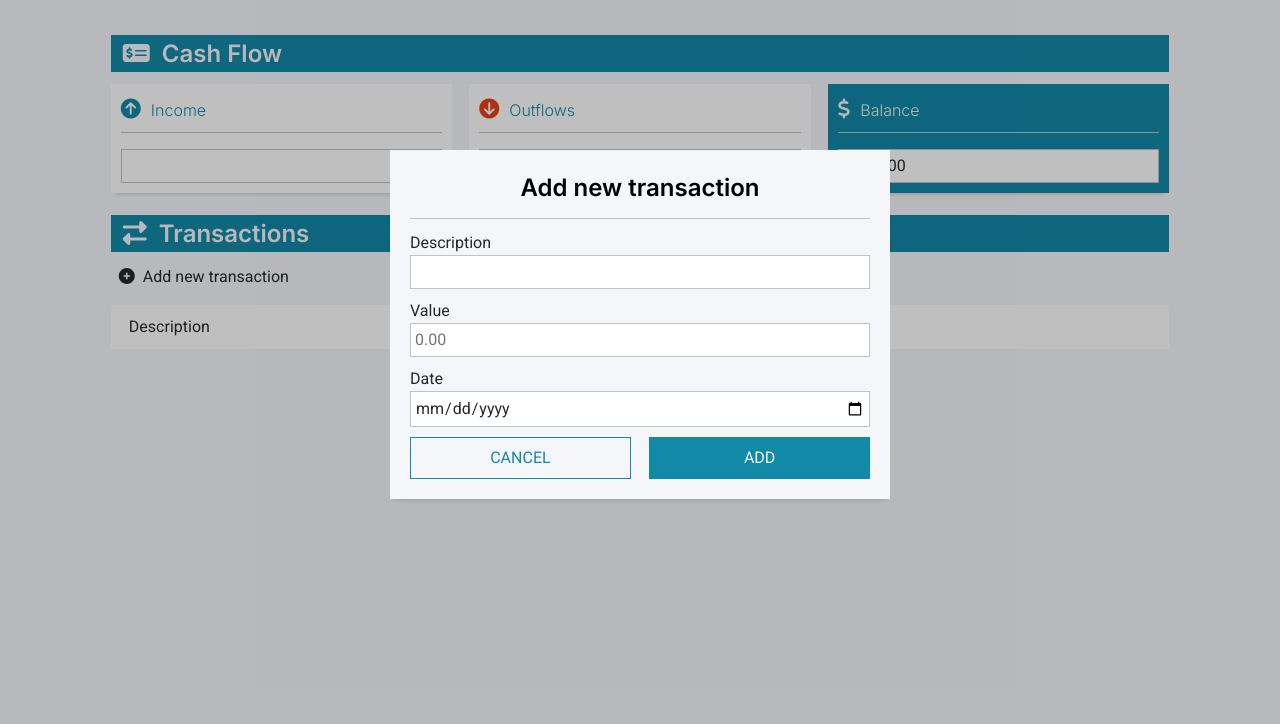
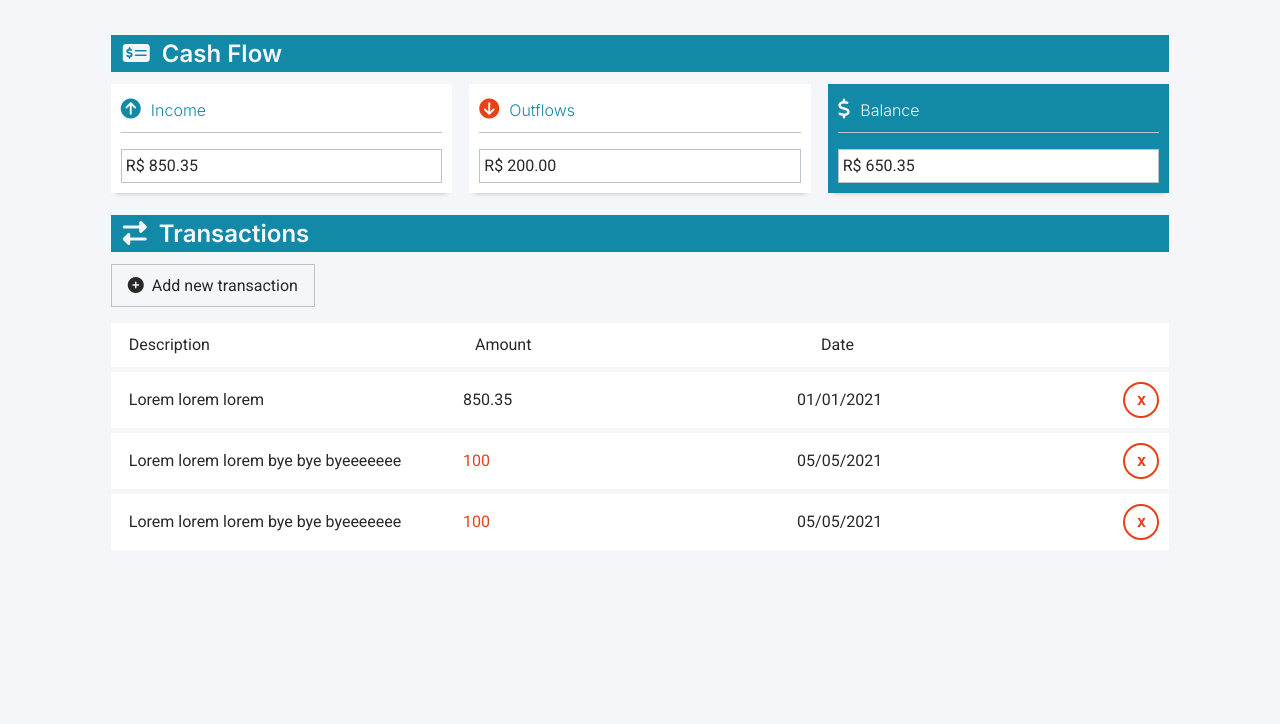
Before and after one commit to jennifer-magpantay/discover1-finances-control, a website: page index.html in a window 1280 px wide. Shown: the part 76-800 px from the top of the page. Drawn offline with Linux system fonts and the light colour scheme.

Commit message:
refactor code structure and set delete function

```diff
--- a/index.html
+++ b/index.html
@@ -26,18 +26,19 @@
             <div class="container">
                 <div class="card">
                     <h3 class="card__title income">Income</h3>
-                    <input type="number" name="income" id="income">
+                    <p class="card__result">R$<span class="income-result"></span></p>
+                    <!-- <input type="number" name="income" id="income"> -->
                 </div>
 
                 <div class="card">
                     <h3 class="card__title outflow">Outflows</h3>
-                    <p class="card__result">R$<span>00.00</span></p>
+                    <p class="card__result">R$<span class="outflow-result"></span></p>
                     <!-- <input type="number" name="outflows" id="outflows" readonly> -->
                 </div>
 
                 <div class="card primary">
                     <h3 class="card__title balance">Balance</h3>
-                    <p class="card__result">R$<span>00.00</span></p>
+                    <p class="card__result">R$<span class="balance-result"></span></p>
                     <!-- <input type="number" name="balance" id="balance" readonly> -->
                 </div>
             </div>
@@ -47,18 +48,23 @@
         <section class="transactions">
             <h2 class="section__title">Transactions</h2>
             <!-- add a new transactions -->
-            <p class="add">Add new transaction</p>
+            <button class="button-add">Add new transaction</button>
+
             <div class="transactions__container">
                 <p class="transactions__description">Description</p>
-                <p class="transactions__value">Value</p>
+                <p class="transactions__amount">Amount</p>
                 <p class="transactions__date">Date</p>
             </div>
+
+            <!-- display list inside root -->
+            <div class="root"></div>
         </section>
     </main>
 
     <!-- modal -->
-    <div class="overlay active">
+    <div class="overlay">
         <div class="modal">
+            <button type="button" class="button-close"></button>
             <h2 class="modal__title">Add new transaction</h2>
             <!-- form -->
             <div class="form__container">
@@ -68,9 +74,20 @@
                         <input type="text" name="description" id="description"></select>
                     </div>
 
+                    <div class="row flex">
+                        <div class="radio-group__container">
+                            <input type="radio" id="typeIncome" name="typeTransaction" value="income">
+                            <label for="typeIncome">Income</label>
+                        </div>
+                        <div class="radio-group__container">
+                            <input type="radio" id="typeOutflow" name="typeTransaction" value="outflow">
+                            <label for="typeOutflow">Outflow</label>
+                        </div>
+                    </div>
+
                     <div class="row">
-                        <label for="value">Value</label>
-                        <input type="number" name="value" id="value" step="0.01" placeholder="0.00">
+                        <label for="amount">Amount</iabel>
+                            <input type="number" name="amount" id="amount" step="0.01" placeholder="0.00">
                     </div>
 
                     <div class="row">
@@ -78,10 +95,9 @@
                         <input type="date" name="date" id="date">
                     </div>
                     <div class="buttons__container">
-                        <button type="button" class="cancel">CANCEL</button>
-                        <button type="button" class="add">ADD</button>
+                        <button type="button" class="button-clear">CLEAR</button>
+                        <button type="submit" class="button-save">SAVE</button>
                     </div>
-
                 </form>
             </div>
         </div>
--- a/js/index.js
+++ b/js/index.js
@@ -0,0 +1,180 @@
+//load page
+window.addEventListener("load", () => {
+    console.log("Loading js...");
+
+    // start the application reading list and display its content
+    getTransactionValuesFromList();
+    displayTransactionsRecord();
+})
+
+// global variables
+// set the array of objects to save the transactions
+const transactions = [
+    {
+        id: 1,
+        description: "Lorem lorem lorem",
+        type: "income",
+        amount: 850.35,
+        date: "01/01/2021",
+    },
+    {
+        id: 2,
+        description: "Lorem lorem lorem bye bye byeeeeeee",
+        type: "outflow",
+        amount: 100,
+        date: "05/05/2021",
+    },
+    {
+        id: 3,
+        description: "Lorem lorem lorem bye bye byeeeeeee",
+        type: "outflow",
+        amount: 100,
+        date: "05/05/2021",
+    }
+]
+
+let currentIndex = null;
+
+// set DOM selectors
+// get modal selectors to control its state
+const modal = document.querySelector('.overlay');
+const btnAdd = document.querySelector('.button-add');
+const btnSave = document.querySelector('.button-save');
+const btnClear = document.querySelector('.button-clear');
+const btnClose = document.querySelector('.button-close');
+
+const form = document.querySelector('form');
+const description = document.querySelector('#description');
+const amount = document.querySelector('#amount');
+const calendar = document.querySelector('#date');
+
+// adding event listeners for selectors
+
+btnAdd.addEventListener('click', openModal);
+btnClose.addEventListener('click', closeModal);
+btnClear.addEventListener('click', clearInputs);
+// btnDelete.addEventListener('click', deleteTransaction)
+form.addEventListener('submit', formSubmit);
+
+
+// functions
+// get values from list
+function getTransactionValuesFromList() {
+    let incomeAmount, outFlowAmount, balanceResult = 0;
+    let filterOutflow = [];
+    let filterIncome = [];
+
+    // to sum the outflows from the array/list:
+    // first filter by types by saving them into temporary lists
+    filterIncome = transactions.filter((item) => item.type === "income");
+    filterOutflow = transactions.filter((item) => item.type === "outflow");
+
+    // then, sum all amounts of these lists
+    incomeAmount = filterIncome.reduce((acc, curr) => acc + curr.amount, 0);
+    outFlowAmount = filterOutflow.reduce((acc, curr) => acc + curr.amount, 0);
+
+    // calculate the balance, by subtraction income - outflows
+    balanceResult = incomeAmount - outFlowAmount;
+
+    // get cashflow selectors to update the transaction's balance
+    const income = document.querySelector('.income-result');
+    const outflow = document.querySelector('.outflow-result');
+    const balance = document.querySelector('.balance-result');
+
+    // set the results on the top cards
+    income.innerHTML = incomeAmount.toFixed(2);
+    outflow.innerHTML = outFlowAmount.toFixed(2);
+    balance.innerHTML = balanceResult.toFixed(2);
+}
+
+// display records
+function displayTransactionsRecord() {
+    let div = "";
+    transactions.forEach((item) => {
+        const { id, description, type, amount, date } = item;
+
+        // add a statement to add a class style to the type transaction, if is an income or outflow
+        const typeStyle = type === "outflow" ? "expense-value" : "income-value";
+
+        // create an element which will holds the html structure we want to display inside root
+        const element = `
+    <div class="transactions__container">
+      <p>${description}</p>
+      <p class="${typeStyle}">${amount}</p>
+      <p>${date}</p>
+      <button type="button" class="button-delete">x</button>
+    </div>
+    `;
+        div += "<div>" + element + "</div>";
+    });
+
+    //then, add this to the html
+    const root = document.querySelector('.root');
+    root.innerHTML = div;
+
+    // once all records are display, allow the user to delete items if needed
+    deleteTransaction();
+}
+
+// add new record - transaction
+function addNewTransaction() {
+    // identify selectors
+    // get input's form to populate the list
+
+    // submit form
+    // when the form is submited, set its input values into the list
+    // transactions.push(newTransaction);
+}
+
+// form submit
+function formSubmit(event) {
+    // when the form is submited, clear the inputs
+    event.preventDefault();
+    // after submission, clear inputs
+    clearInputs();
+}
+
+function getInputValuesFromForm(event) {
+    console.log("getting input from form")
+}
+
+// delete record - transaction
+function deleteTransaction() {
+    // get selector
+    let btnDelete = document.getElementsByClassName('button-delete');
+
+    // the function getElementsByClassName returns an array of items linked to the class
+    // to avoid error, we need to iterate ths list and pass to each one an event listener
+    for (let index = 0; index < btnDelete.length; index++) {
+        const element = btnDelete[index];
+        // console.log(element);
+        element.addEventListener('click', (event) => {
+            // console.log("delete item index", index)
+            transactions.splice(index, 1);
+            // then, the item is remove from the list
+            // from here, we need to render the list again
+            console.log(transactions);
+            displayTransactionsRecord();
+        })
+    }
+}
+
+// control modal state
+function openModal(event) {
+    // when the add button is clicked, opens the modal
+    modal.classList.add('active');
+    // once the modal i opened, call the function to get the inputs
+}
+
+function closeModal(event) {
+    // when the button save is clicked, closes the modal
+    modal.classList.remove('active');
+}
+
+// clear inputs
+function clearInputs() {
+    //to 'clear' the input field, set a new value to the variable, as an empty string
+    description.value = "";
+    amount.value = "";
+    calendar.value = "";
+}
--- a/styles/_modal.scss
+++ b/styles/_modal.scss
@@ -9,7 +9,7 @@
   right: 0;
   bottom: 0;
   left: 0;
-  background-color: rgba(0, 0, 0, 0.25);
+  background-color: rgba(0, 0, 0, 0.5);
   opacity: 0;
   visibility: hidden;
 }
@@ -31,17 +31,44 @@
     border-bottom: 1px solid $color-gray;
     text-align: center;
   }
+
+  .button-close {
+    display: block;
+    margin-left: auto;
+    color: $color-gray;
+    cursor: pointer;
+    transition: all 0.5s ease;
+
+    &:hover,
+    &:focus {
+      // background-color: $color-error;
+      color: $color-error;
+    }
+  }
+
+  .button-close::before {
+    @include icons;
+    content: "\f057";
+    padding: 0;
+  }
 }
 
 .form__container {
   .row {
     width: 100%;
     margin-bottom: 1em;
+  }
 
-    label {
-      display: block;
-    }
+  .flex {
+    display: flex;
+    align-items: center;
+    justify-content: space-between;
   }
+
+  .radio-group__container {
+    width: 45%;
+  }
+
 
   .buttons__container {
     display: flex;
@@ -51,19 +78,19 @@
       @include buttons;
     }
 
-    .cancel {
+    .button-clear {
       background-color: transparent;
-      color: $color-primary;
-      border: 1px solid $color-primary;
+      color: $color-error;
+      border: 1px solid $color-error;
 
       &:hover,
       &:focus {
-        color: darken($color-primary, 15%);
-        border-color: darken($color-primary, 15%);
+        color: darken($color-error, 15%);
+        border-color: darken($color-error, 15%);
       }
     }
 
-    .add {
+    .button-save {
       background-color: $color-primary;
       color: $color-bc;
       border: 1px solid $color-primary;
--- a/styles/_sections.scss
+++ b/styles/_sections.scss
@@ -1,3 +1,4 @@
+// global styles for section
 section {
   margin-bottom: 1em;
   padding: 0 8.66%;
@@ -17,6 +18,7 @@ section {
   }
 }
 
+// cashflow control cards
 .cashflow {
   .section__title::before {
     content: "\f53d";
@@ -30,13 +32,19 @@ section {
   }
 }
 
+// transactions list
 .transactions {
   .section__title::before {
     content: "\f362";
   }
 
-  .add {
-    padding-bottom: 1em;
+  .button-add {
+    @include buttons;
+    width: auto;
+    padding: 0.5em 1em;
+    margin-bottom: 1em;
+    background-color: transparent;
+    border: 1px solid $color-gray;
     cursor: pointer;
 
     &::before {
@@ -47,23 +55,55 @@ section {
 
     &:focus,
     &:hover {
+      border-color: $color-primary;
       color: $color-primary;
     }
   }
 
   &__container {
     display: flex;
+    align-items: center;
     padding: 1em;
+    margin-bottom: 0.5em;
     background-color: #fff;
-  }
-  p {
-    width: calc(100% / 3);
-    display: block;
-    padding-left: 0.5em;
+    transition: all 0.5s ease;
+
+    .expense-value {
+      color: $color-error;
+    }
+
+    .income-value{
+      color: $color-text;
+    }
+
+    p {
+      width: calc(100% / 3);
+      display: block;
+      padding-left: 0.5em;
+    }
   }
 
-  .card {
-    background-color: #fff;
-    // border: 1px solid $color-gray;
+  &__container:first-child:hover, &__container:first-child:focus {
+    cursor: pointer;
+    box-shadow: $box-shadow;
+    transform: scale(1.01);
+  }
+
+  .button-delete {
+    @include buttons;
+    width: auto;
+    padding: 0.25em 0.75em;
+    background-color: transparent;
+    border: 2px solid $color-error;
+    border-radius: 100%;
+    color: $color-error;
+    cursor: pointer;
+    font-weight: bold;
+
+    &:hover,
+    &:focus {
+      background-color: $color-error;
+      color: $color-bc;
+    }
   }
 }
--- a/styles/main.scss
+++ b/styles/main.scss
@@ -3,7 +3,6 @@
 @import './variables';
 @import './mixins';
 @import './responsive';
-
 // 2 - Tools
 // 3 - Global
 @import './global';
```
Also changed, not shown: styles/main.css, 1 other file.
